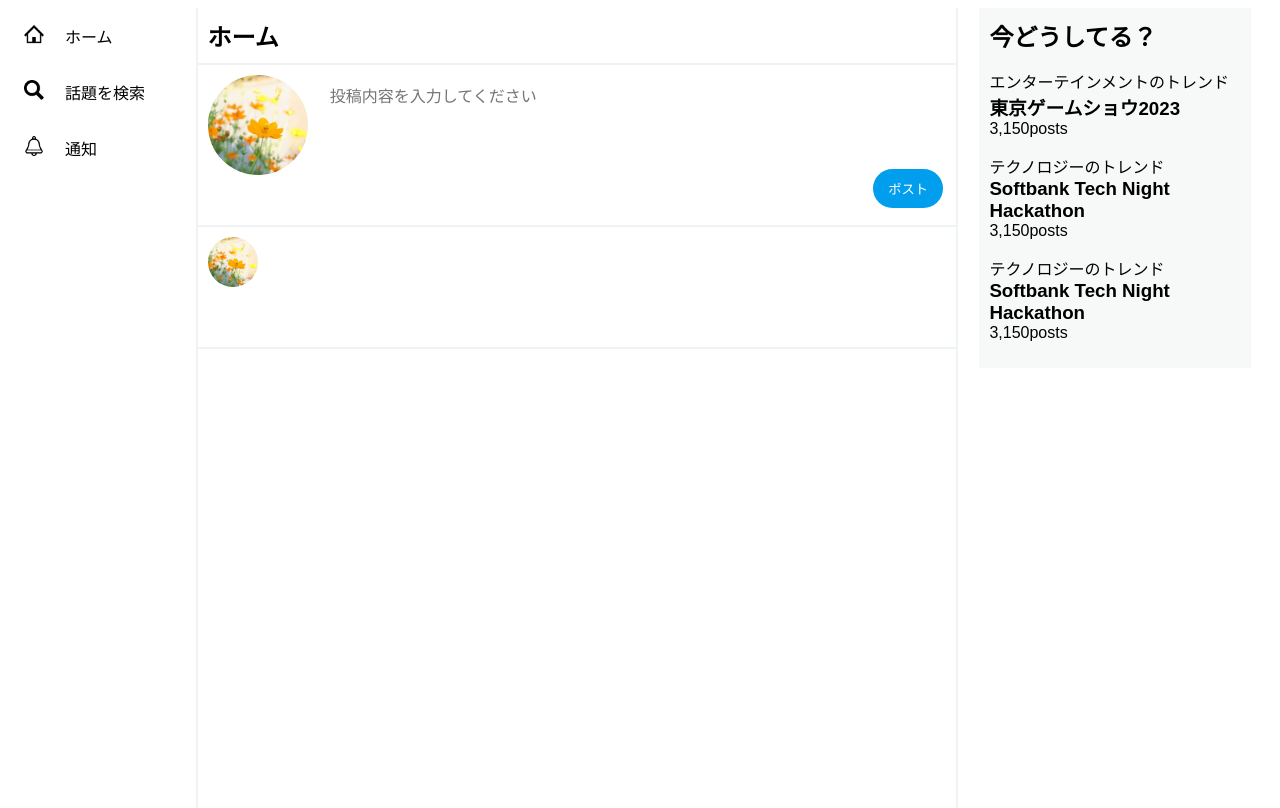
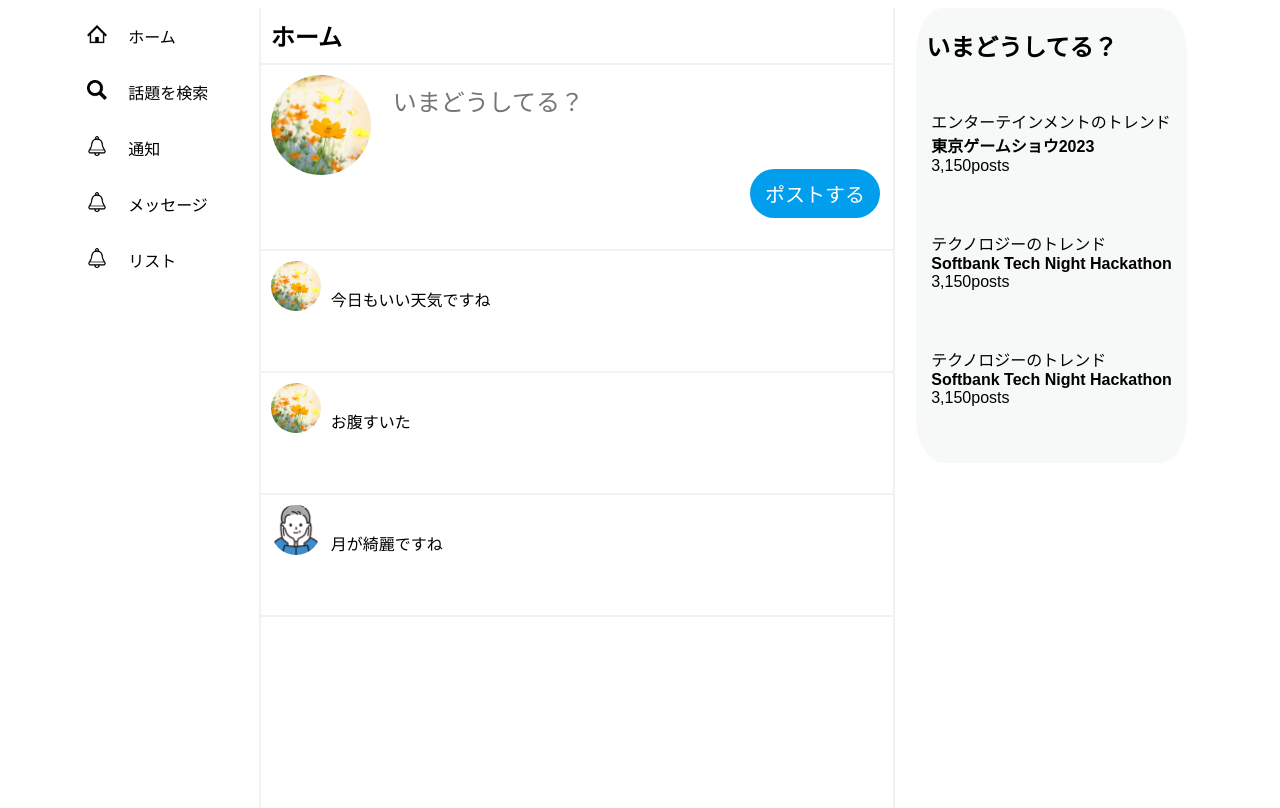
Before and after one commit to yuki810/Starters, a Flask app: page / in a window 1280 px wide. Run offline with Flask 3, Linux system fonts and the light colour scheme.

Commit message:
add timeline

```diff
--- a/app/static/css/style.css
+++ b/app/static/css/style.css
@@ -11,10 +11,11 @@ body {
 
 /* 左：メニュー */
 #menuzone{
-    width: 15%;
+    width: 20%;
     border-right: solid 2px #eff3f4;
     box-sizing: border-box;
     text-align: left;
+    padding-left:5%;
 }
 .tablecontent{
     float:left;
@@ -34,7 +35,7 @@ body {
 
 /* 中央：タイムライン */
 #postzone{
-    width: 60%;
+    width: 50%;
 }
 
 #timelinetitle{
@@ -43,7 +44,7 @@ body {
 
 #post{
     width: 100%;
-    height: 20vh;
+    height: 23vh;
     border-top: solid 2px #eff3f4;
     border-bottom: solid 2px #eff3f4;
 }
@@ -66,7 +67,7 @@ body {
     margin-left: 2vw;
     width: 30vw;
     height: 10vh;
-    font-size: 12pt;
+    font-size: 18pt;
 }
 
 #button{
@@ -79,7 +80,7 @@ body {
     color: #ffffff;
     padding: 10px 15px;
     margin-right: 1vw;
-    font-size: 10pt;
+    font-size: 15pt;
     border-radius: 9999px;
     border: none;
     cursor: pointer;
@@ -109,13 +110,14 @@ body {
 
 /* 右：トレンド欄 */
 #trendzone{
-    width: 25%;
+    width: 30%;
     border-left: solid 2px #eff3f4;
     box-sizing: border-box;
+    padding-right:5%;
 }
 
 #trendtitle{
-    margin: 0;
+    margin: 10px 0;
 }
 
 #trendlist{
@@ -125,14 +127,16 @@ body {
     padding: 10px;
     margin: 0 auto;
     text-align: left;
+    border-radius: 10%;
 }
 
-#trends div p, h3{
+#trends div p, h4{
     margin :0;
 }
 
 .trend{
-    margin: 16px 0 16px 0;
+    padding: 10px 5px;
+    margin: 36px 0 36px 0;
 }
 
 /* アラート用 */
--- a/app/templates/index.html
+++ b/app/templates/index.html
@@ -19,6 +19,14 @@
             <img id="bell-icon" class="menu-icon" src="static/icon/bell.png" alt="bellicon">
             <p class="menu-title">通知</p>
         </div>
+        <div class="tablecontent">
+            <img id="message-icon" class="menu-icon" src="static/icon/bell.png" alt="bellicon">
+            <p class="menu-title">メッセージ</p>
+        </div>
+        <div class="tablecontent">
+            <img id="list-icon" class="menu-icon" src="static/icon/bell.png" alt="bellicon">
+            <p class="menu-title">リスト</p>
+        </div>
     </div>
     <div id="postzone" class="backgrounditem">
         <h2 id="timelinetitle">ホーム</h2>
@@ -28,10 +36,10 @@
                 <img id="user-icon" src="static/icon/useicon.JPG" alt="ユーザーアイコン">
 
                 <!-- 投稿内容 -->
-                <textarea id="postinput" name="text_area" rows="4" cols="50" placeholder="投稿内容を入力してください">{{ session.get('saved_text', '') }}</textarea>
+                <textarea id="postinput" name="text_area" rows="4" cols="50" placeholder="いまどうしてる？">{{ session.get('saved_text', '') }}</textarea>
                 <div id="button">
                     <!-- 送信ボタン -->
-                    <input id="postbutton" type="submit" value="ポスト">
+                    <input id="postbutton" type="submit" value="ポストする">
                 </div>
             </form>
         </div>
@@ -39,34 +47,42 @@
             {% if isCompleted == True  %}
             <div class="userpost">
                 <img class="user-post-icon" src="static/icon/useicon.JPG" alt="ユーザーアイコン">
-                <p class="user-post-text">{{ postText}}</p>
+                <p class="user-post-text">{{postText}}</p>
             </div>
 
             {% endif %}
             <div class="userpost">
                 <img class="user-post-icon" src="static/icon/useicon.JPG" alt="ユーザーアイコン">
-                <p class="user-post-text"></p>
+                <p class="user-post-text">今日もいい天気ですね</p>
+            </div>
+            <div class="userpost">
+                <img class="user-post-icon" src="static/icon/useicon.JPG" alt="ユーザーアイコン">
+                <p class="user-post-text">お腹すいた</p>
+            </div>
+            <div class="userpost">
+                <img class="user-post-icon" src="static/icon/natsume.png" alt="ユーザーアイコン">
+                <p class="user-post-text">月が綺麗ですね</p>
             </div>
         </div>
     </div>
 
     <div id="trendzone" class="backgrounditem">
         <div id="trendlist">
-            <h2 id="trendtitle">今どうしてる？</h2>
+            <h2 id="trendtitle">いまどうしてる？</h2>
             <div id="trends">
                 <div class="trend">
                     <p>エンターテインメントのトレンド</p>
-                    <h3>東京ゲームショウ2023</h3>
+                    <h4>東京ゲームショウ2023</h4>
                     <p>3,150posts</p>
                 </div>
                 <div class="trend">
                     <p>テクノロジーのトレンド</p>
-                    <h3>Softbank Tech Night Hackathon</h3>
+                    <h4>Softbank Tech Night Hackathon</h4>
                     <p>3,150posts</p>
                 </div>
                 <div class="trend">
                     <p>テクノロジーのトレンド</p>
-                    <h3>Softbank Tech Night Hackathon</h3>
+                    <h4>Softbank Tech Night Hackathon</h4>
                     <p>3,150posts</p>
                 </div>
             </div>
```
Also changed, not shown: app/static/icon/natsume.png (added).
